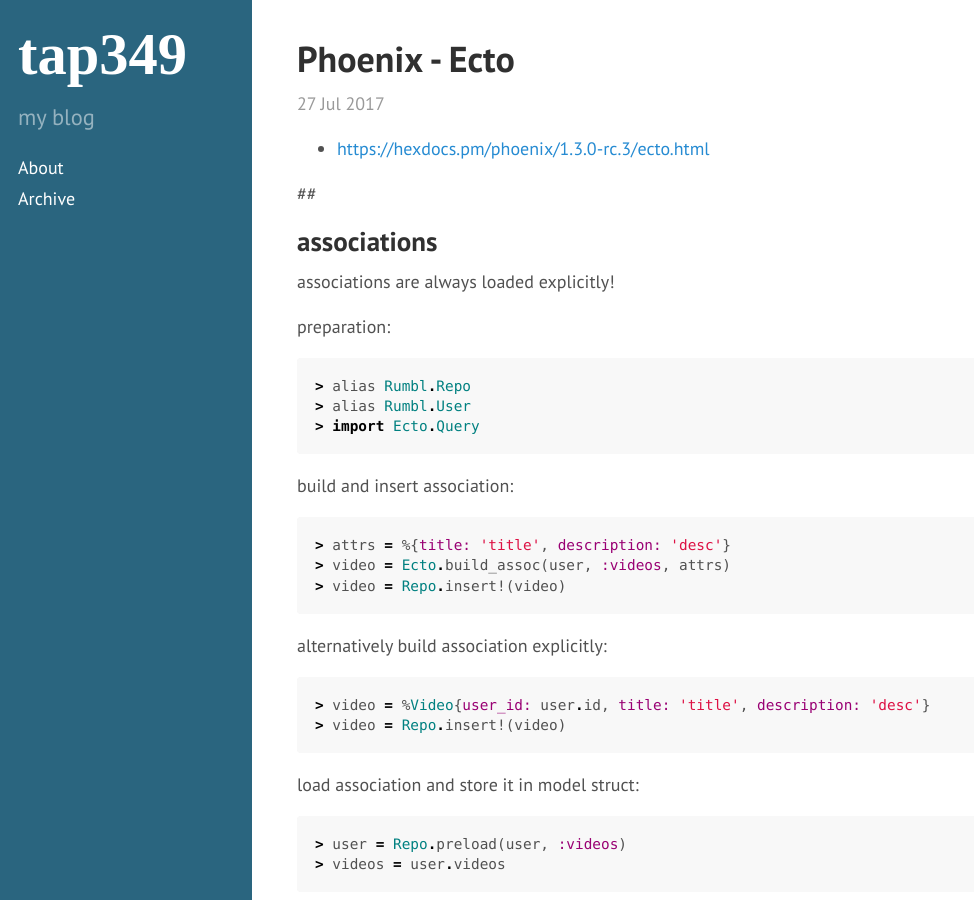
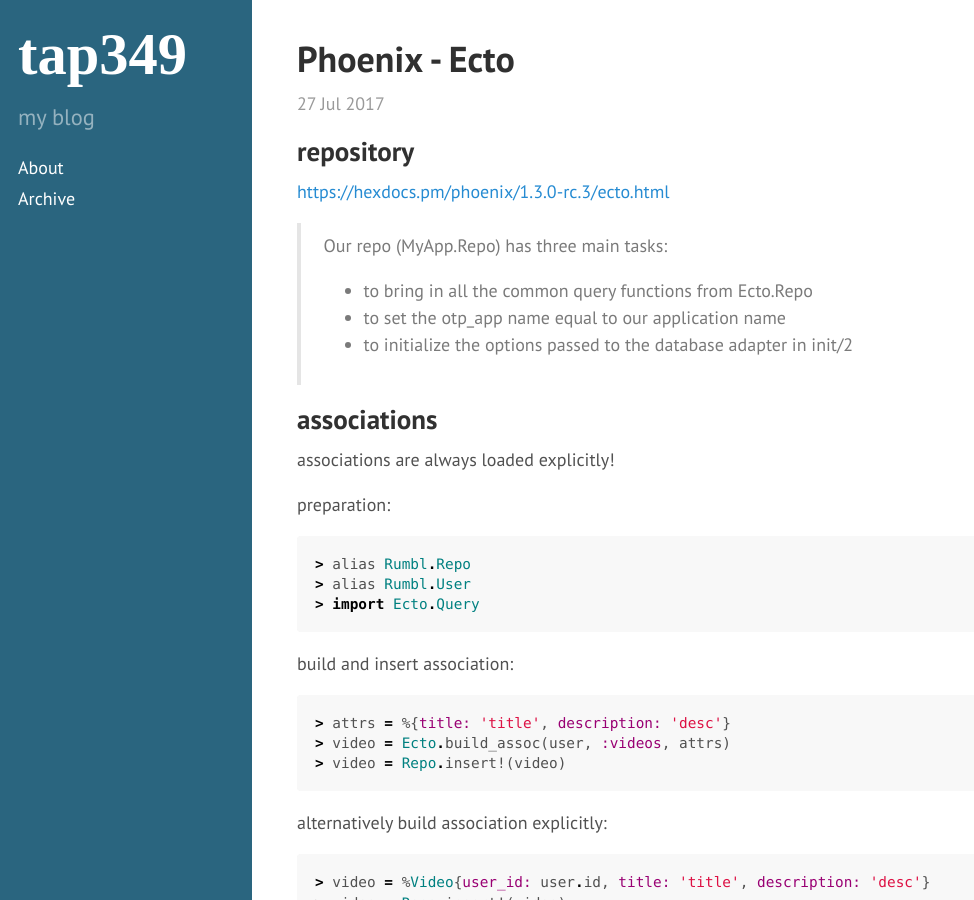
Before and after one commit to tap349/tap349.github.io, a Jekyll site: the page built from _posts/2017-07-27-phoenix-ecto.md, in a window 1280 px wide and 900 px high. Shown: the whole window, without its empty margins (0-974 px from the left). Built offline with Jekyll 4.4.1, drawn with Linux system fonts in a browser that asks for light colours.

Commit message:
update 2017-07-28_11:40:36

```diff
--- a/_posts/2017-07-27-phoenix-ecto.md
+++ b/_posts/2017-07-27-phoenix-ecto.md
@@ -8,9 +8,15 @@ categories: [phoenix, ecto]
 
 <!-- more -->
 
-- <https://hexdocs.pm/phoenix/1.3.0-rc.3/ecto.html>
+## repository
 
-##
+<https://hexdocs.pm/phoenix/1.3.0-rc.3/ecto.html>
+
+> Our repo (MyApp.Repo) has three main tasks:
+>
+> - to bring in all the common query functions from Ecto.Repo
+> - to set the otp_app name equal to our application name
+> - to initialize the options passed to the database adapter in init/2
 
 ## associations
 
```
